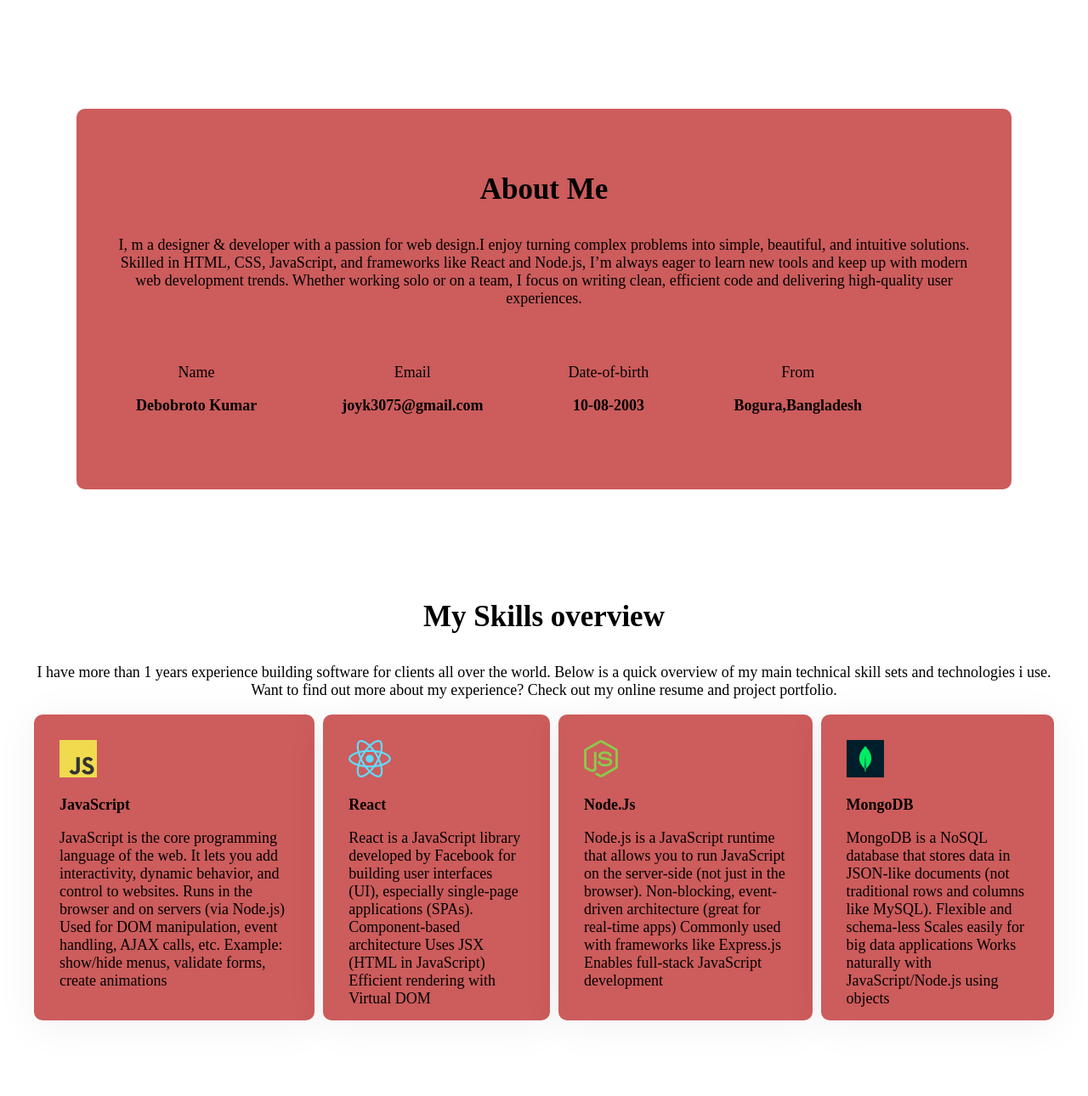
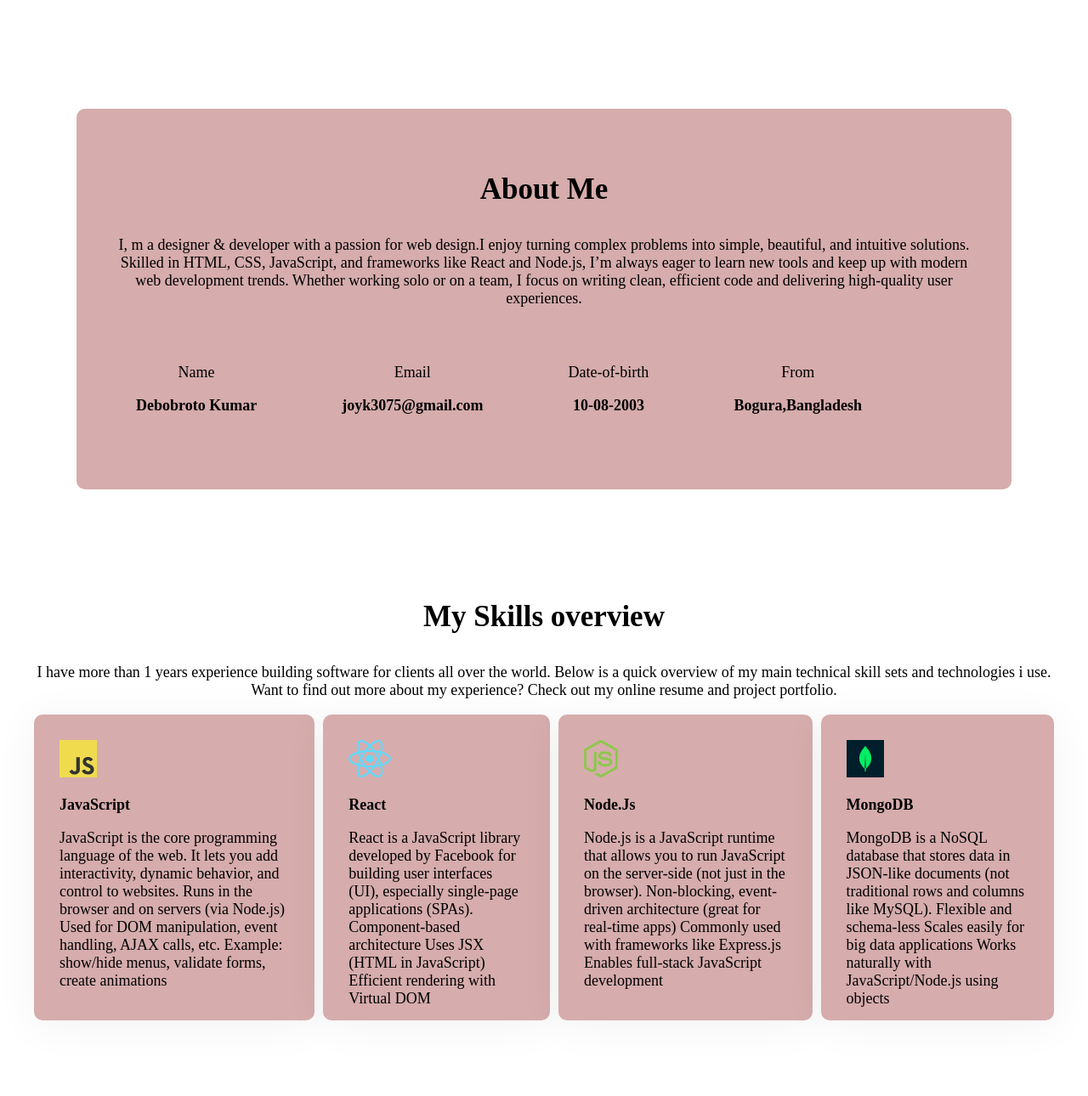
Before and after one commit to debobrott456/Web-portfolio, a plain HTML site: page index.html in a window 1280 px wide. Shown: the part 810-2100 px from the top of the page at 85% size. Drawn offline with nearby package versions, Linux system fonts and the light colour scheme.

Commit message:
change background color

```diff
--- a/portfolio.css
+++ b/portfolio.css
@@ -65,11 +65,11 @@ button:hover{
     margin:0px 100px 0px 200px;
 }
 .section-bg1{
-    background-color: cadetblue;
+    background-color: rgb(170, 210, 212);
 }
 /* Shared style */
 .section-bg{
-    background-color:indianred;
+    background-color: rgb(214, 172, 172);
 }
 .section-title{
     font-size: 35px;
@@ -126,7 +126,7 @@ main{
     padding:30px;
     box-shadow: 0px 6px 50px 0px rgba(0, 0, 0, 0.06);
     border-radius: 10px;
-    background-color: indianred;
+    background-color: rgb(214, 172, 172);
     height:300px;
 }
 main section{
```
